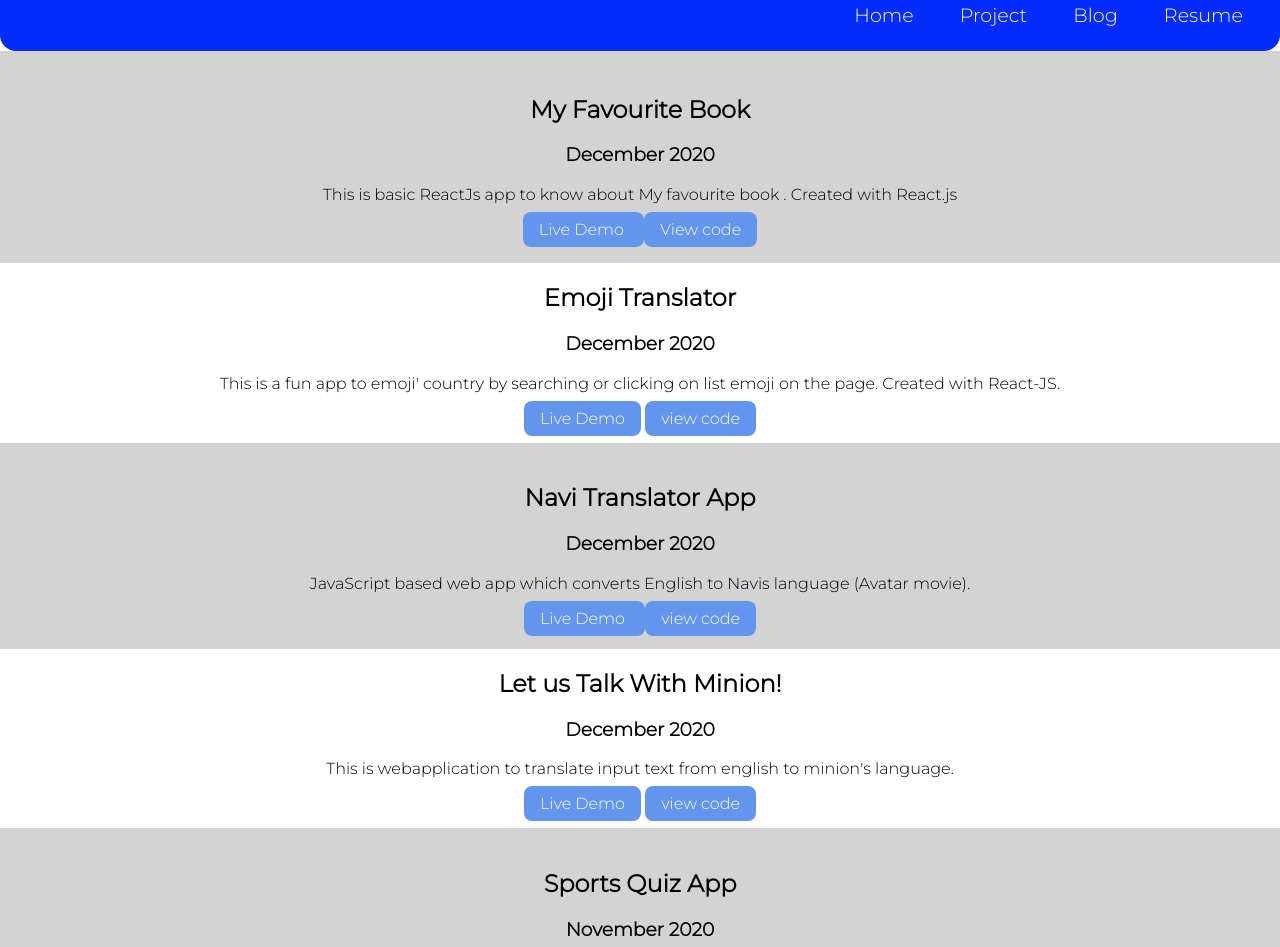
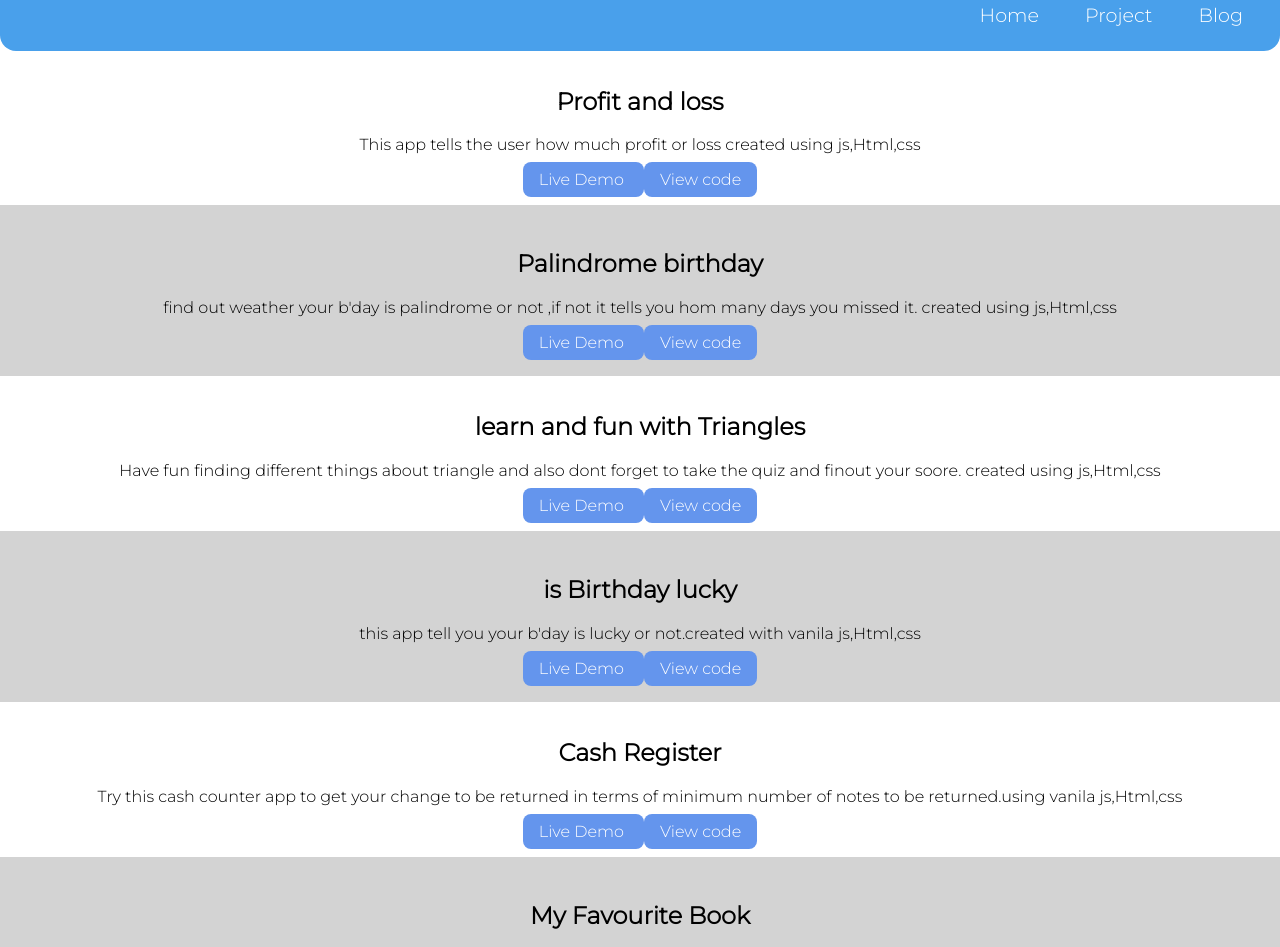
Before and after one commit to shubhamkumar648/Minnion-Talk, a plain HTML site: page project.html in a window 1280 px wide. Shown: the part 61-1008 px from the top of the page. Drawn offline with Linux system fonts and the light colour scheme.

Commit message:
modify all file

```diff
--- a/project.html
+++ b/project.html
@@ -28,19 +28,95 @@
 
                 <a class='link link-active' href='blog.html'>Blog</a></li>
 
-                <li class='unordered-list inline-list'>
 
-                    <a class='link link-active' href='./Resume.pdf'>Resume</a></li>
 
         </ul>
     </nav>
 
 
+    <section class="section-two">
+
+        <h1> Profit and loss</h1>
+
+
+        <p>This app tells the user how much profit or loss
+
+
+        created  using  js,Html,css</p>
+
+        <a class="link link-primary" href='https://lossprofit.netlify.app/'> Live Demo </a>
+
+        <a class="link link-primary" href='https://github.com/shubhamkumar648/profitLoss'>View code </a>
+
+    </section>
+
+    <section class="section-one">
+
+        <h1> Palindrome birthday</h1>
+
+
+      <p>  find out weather your b'day is palindrome or not ,if not it tells you hom many days you missed it.
+
+
+
+        created  using  js,Html,css</p>
+
+        <a class="link link-primary" href='https://palindrome-b-days.netlify.app/'> Live Demo </a>
+
+        <a class="link link-primary" href='https://github.com/shubhamkumar648/palindromebday'>View code </a>
+
+    </section>
+
+    <section class="section-two">
+
+        <h1> learn  and fun with Triangles</h1>
+
+
+      <p>  Have fun finding different things about triangle and also dont forget to take the quiz and finout your soore.
+
+        created  using  js,Html,css</p>
+
+        <a class="link link-primary" href='https://learntriangle.netlify.app/'> Live Demo </a>
+
+        <a class="link link-primary" href='https://github.com/shubhamkumar648/Learn-Triangle'>View code </a>
+
+    </section>
+
+
+    <section class="section-one">
+
+        <h1> is Birthday lucky</h1>
+
+
+        <p> this app tell you your b'day is lucky or not.created with vanila js,Html,css</p>
+
+        <a class="link link-primary" href='https://bdaylucky.netlify.app/'> Live Demo </a>
+
+        <a class="link link-primary" href='https://github.com/shubhamkumar648/isBirthdayLucky'>View code </a>
+
+    </section>
+
+
+    <section class="section-two">
+
+        <h1> Cash Register</h1>
+
+
+        <p>   Try this cash counter app to get your change to be returned in terms of minimum number of notes to be returned.using vanila js,Html,css
+
+
+
+        </p>
+        <a class="link link-primary" href='https://cash-registerform.netlify.app/'> Live Demo </a>
+
+        <a class="link link-primary" href='https://github.com/shubhamkumar648/cashRegister'>View code </a>
+
+    </section>
+
     <section class="section-one">
 
         <h1> My Favourite Book</h1>
 
-        <h3> December 2020</h3>
 
         <p>This is basic ReactJs app to know about My favourite book . Created with React.js
 
@@ -55,7 +131,6 @@
 
         <h1>Emoji Translator</h1>
 
-        <h3> December 2020</h3>
 
         <p>
             This is a fun app to emoji' country by searching or clicking on list emoji on the page. Created with
@@ -74,7 +149,6 @@
 
         <h1>Navi Translator App</h1>
 
-        <h3>December 2020</h3>
 
         <p> JavaScript based web app which converts English to Navis language (Avatar movie).
 
@@ -93,7 +167,6 @@
 
         <h1>Let us Talk With Minion!</h1>
 
-        <h3> December 2020</h3>
 
         <p>This is webapplication to translate input text from english to minion's language.
 
@@ -112,7 +185,6 @@
     <section class="section-three">
 
         <h2>Sports Quiz App</h2>
-        <h3> November 2020</h3>
 
 
         <p>This is basic CLI app to play quiz games and you have to answer the questions that this will ask regarding
@@ -130,16 +202,16 @@
 
         <h1>Let us Know Me!</h1>
 
-        <h3> November 2020</h3>
 
         <p> Let's see how much do you know about me. This is simple CLI quiz application ,using bassic concept of nodejs
-            .</p>
+            </p>
         <a class=" link link-primary"
             href='https://repl.it/@ShubhamKumar55/markOne-CLI-basic?embed=1output=1#index.js'>Live Demo</a>
         <a class=" link link-primary" href='https://github.com/shubhamkumar648/Cli-app-'> view code </a>
 
 
     </section>
+
 
     <footer class="footer" style="margin-top: 5mm" ;>
 
--- a/style.css
+++ b/style.css
@@ -28,7 +28,7 @@ body {
 
 .nav  {
 
-    background-color:#032cfc;
+    background-color: #49a0eb;
     color: white;
     padding-bottom: 0.5rem;
     padding-right: 1rem;
@@ -117,6 +117,7 @@ font-size: 35px;
     display: block;
     background-color: white;
     text-align: center;
+    padding: 1rem;
 
 
 }
@@ -153,9 +154,15 @@ border: 1px solid var(--primary-color);
 
 }
 
+
+
+
+
+
 .footer {
 
-    background-color: #032cfc;
+    background-color: #003566
+    ;
     color: white;
     padding: 2rem 0;
     border-bottom-right-radius: 1rem;
```
Also changed, not shown: blog.html (+20 -12 lines), index.html (+0 -2 lines), 1 other file.
